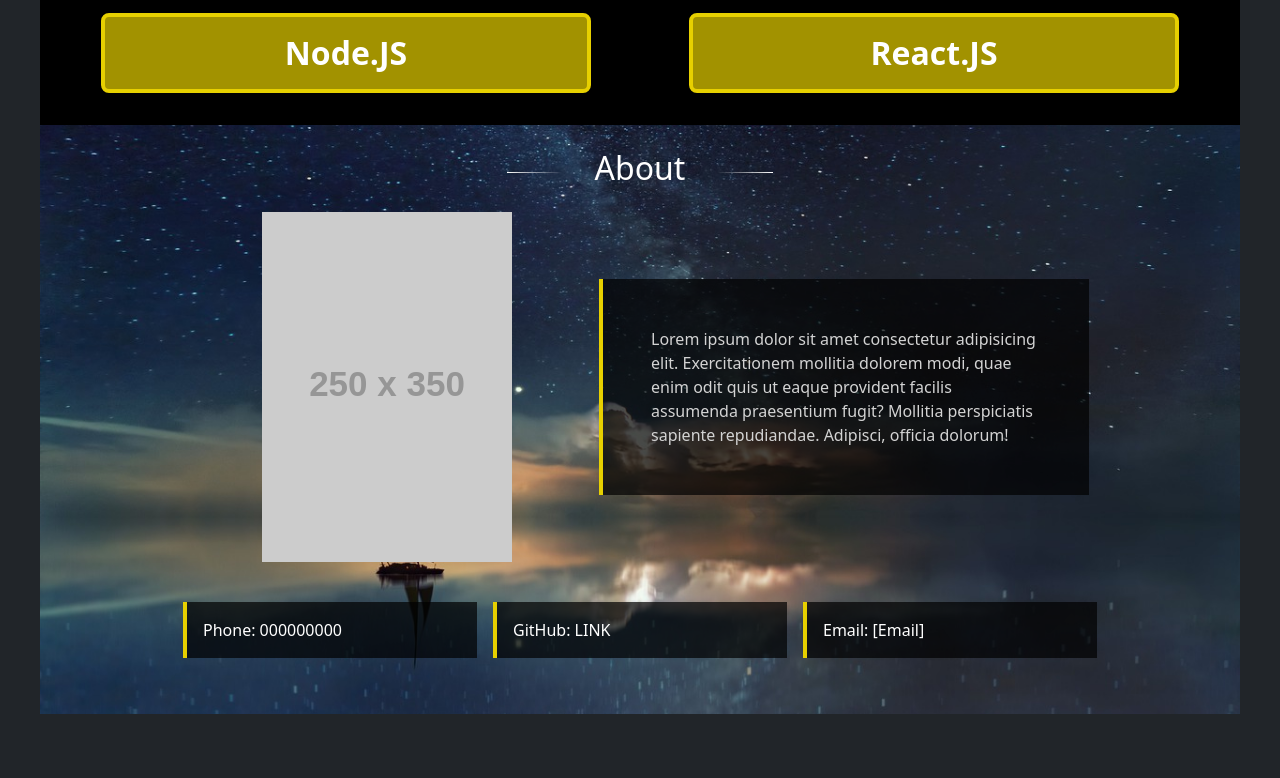
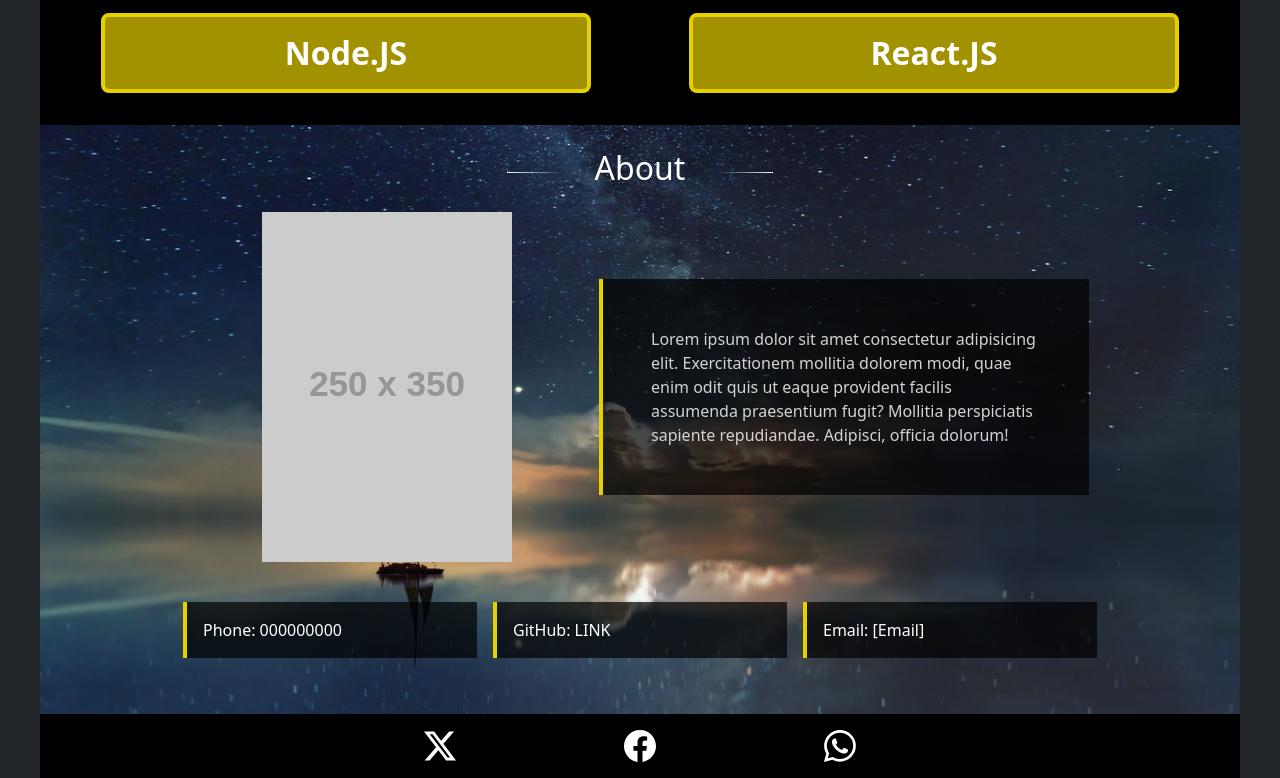
Before and after one commit to mattp-edu/bootstrap-portfolio, a plain HTML site: page index.html in a window 1280 px wide. Shown: the part 1472-2250 px from the top of the page. Before the commit the page ends 2186 px from the top, so only its background shows below. Drawn offline with nearby package versions, Linux system fonts and the light colour scheme; placeholder pictures from the web are drawn by us.

Commit message:
footer section

```diff
--- a/css/style.css
+++ b/css/style.css
@@ -168,3 +168,14 @@ a:focus, a:hover {
     border-left: 4px solid var(--accent-color);
     padding: 1rem;
 }
+
+/* footer */
+footer {
+    background-color: black;
+    height: 4rem;
+}
+
+footer svg:hover {
+    background-color: var(--accent-color);
+    box-shadow: 0px 0px 5px 5px rgba(var(--accent-color-raw),1);
+}
--- a/index.html
+++ b/index.html
@@ -108,8 +108,32 @@
         </div>
     </section>
 
-    <footer>
-
+    <footer class="d-flex align-items-center">
+        <div class="container-fluid">
+            <div class="row justify-content-center text-center">
+                <div class="col-2">
+                    <a href="#">
+                        <svg xmlns="http://www.w3.org/2000/svg" width="32" height="32" fill="white" class="bi bi-twitter-x" viewBox="0 0 16 16">
+                            <path d="M12.6.75h2.454l-5.36 6.142L16 15.25h-4.937l-3.867-5.07-4.425 5.07H.316l5.733-6.57L0 .75h5.063l3.495 4.633L12.601.75Zm-.86 13.028h1.36L4.323 2.145H2.865l8.875 11.633Z"/>
+                        </svg>
+                    </a>
+                </div>
+                <div class="col-2">
+                    <a href="#">
+                        <svg xmlns="http://www.w3.org/2000/svg" width="32" height="32" fill="white" class="bi bi-facebook" viewBox="0 0 16 16">
+                            <path d="M16 8.049c0-4.446-3.582-8.05-8-8.05C3.58 0-.002 3.603-.002 8.05c0 4.017 2.926 7.347 6.75 7.951v-5.625h-2.03V8.05H6.75V6.275c0-2.017 1.195-3.131 3.022-3.131.876 0 1.791.157 1.791.157v1.98h-1.009c-.993 0-1.303.621-1.303 1.258v1.51h2.218l-.354 2.326H9.25V16c3.824-.604 6.75-3.934 6.75-7.951"/>
+                        </svg>
+                    </a>
+                </div>
+                <div class="col-2">
+                    <a href="#">
+                        <svg xmlns="http://www.w3.org/2000/svg" width="32" height="32" fill="white" class="bi bi-whatsapp" viewBox="0 0 16 16">
+                            <path d="M13.601 2.326A7.854 7.854 0 0 0 7.994 0C3.627 0 .068 3.558.064 7.926c0 1.399.366 2.76 1.057 3.965L0 16l4.204-1.102a7.933 7.933 0 0 0 3.79.965h.004c4.368 0 7.926-3.558 7.93-7.93A7.898 7.898 0 0 0 13.6 2.326zM7.994 14.521a6.573 6.573 0 0 1-3.356-.92l-.24-.144-2.494.654.666-2.433-.156-.251a6.56 6.56 0 0 1-1.007-3.505c0-3.626 2.957-6.584 6.591-6.584a6.56 6.56 0 0 1 4.66 1.931 6.557 6.557 0 0 1 1.928 4.66c-.004 3.639-2.961 6.592-6.592 6.592zm3.615-4.934c-.197-.099-1.17-.578-1.353-.646-.182-.065-.315-.099-.445.099-.133.197-.513.646-.627.775-.114.133-.232.148-.43.05-.197-.1-.836-.308-1.592-.985-.59-.525-.985-1.175-1.103-1.372-.114-.198-.011-.304.088-.403.087-.088.197-.232.296-.346.1-.114.133-.198.198-.33.065-.134.034-.248-.015-.347-.05-.099-.445-1.076-.612-1.47-.16-.389-.323-.335-.445-.34-.114-.007-.247-.007-.38-.007a.729.729 0 0 0-.529.247c-.182.198-.691.677-.691 1.654 0 .977.71 1.916.81 2.049.098.133 1.394 2.132 3.383 2.992.47.205.84.326 1.129.418.475.152.904.129 1.246.08.38-.058 1.171-.48 1.338-.943.164-.464.164-.86.114-.943-.049-.084-.182-.133-.38-.232z"/>
+                        </svg>
+                    </a>
+                </div>
+            </div>
+        </div>
     </footer>
 
 
```
